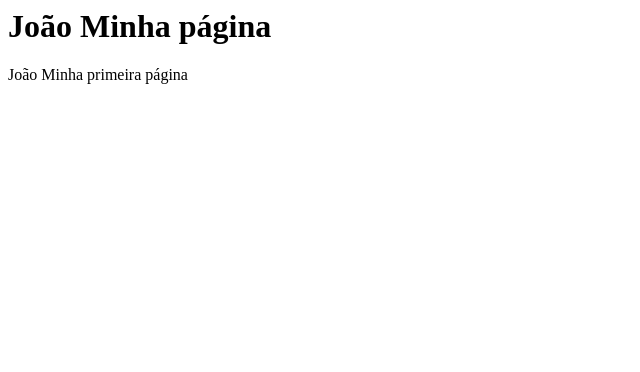
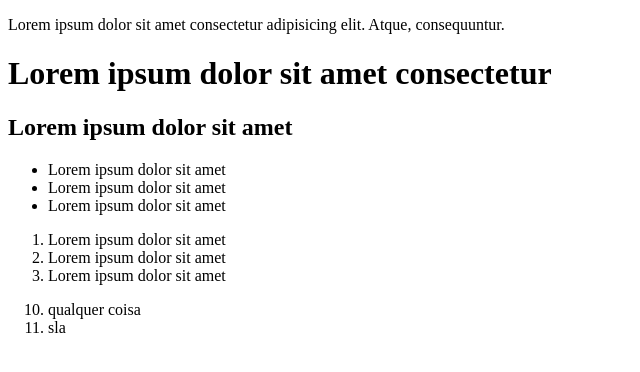
Before and after one commit to Lopesjoao13/Lopesjoao13.github.io, a plain HTML site: page index.html in a window 1280 px wide. Shown: the whole page, without its empty margins (0-640 px from the left). Drawn offline with Linux system fonts and the light colour scheme.

Commit message:
Update index.html

```diff
--- a/index.html
+++ b/index.html
@@ -1,11 +1,28 @@
-<html >
-  <head>
-    <title>
-      João
-    </title>
-  </head>
-  <body >
-    <h1>João Minha página</h1>
-    <p>João Minha primeira página</p>
-  </body>
+<!DOCTYPE html>
+<html lang="en">
+<head>
+    <meta charset="UTF-8">
+    <meta http-equiv="X-UA-Compatible" content="IE=edge">
+    <meta name="viewport" content="width=device-width, initial-scale=1.0">
+    <title>Document</title>
+</head>
+<body>
+    <p>Lorem ipsum dolor sit amet consectetur adipisicing elit. Atque, consequuntur.</p>
+    <h1>Lorem ipsum dolor sit amet consectetur</h1>
+    <h2>Lorem ipsum dolor sit amet</h2>
+<ul>
+    <li>Lorem ipsum dolor sit amet</li>
+    <li>Lorem ipsum dolor sit amet</li>
+    <li>Lorem ipsum dolor sit amet</li>
+</ul>
+<ol>
+    <li>Lorem ipsum dolor sit amet</li>
+    <li>Lorem ipsum dolor sit amet</li>
+    <li>Lorem ipsum dolor sit amet</li>
+</ol>
+<ol start="10">
+   <li> qualquer coisa</li>
+   <li>sla</li>
+</ol>
+</body>
 </html>
```
